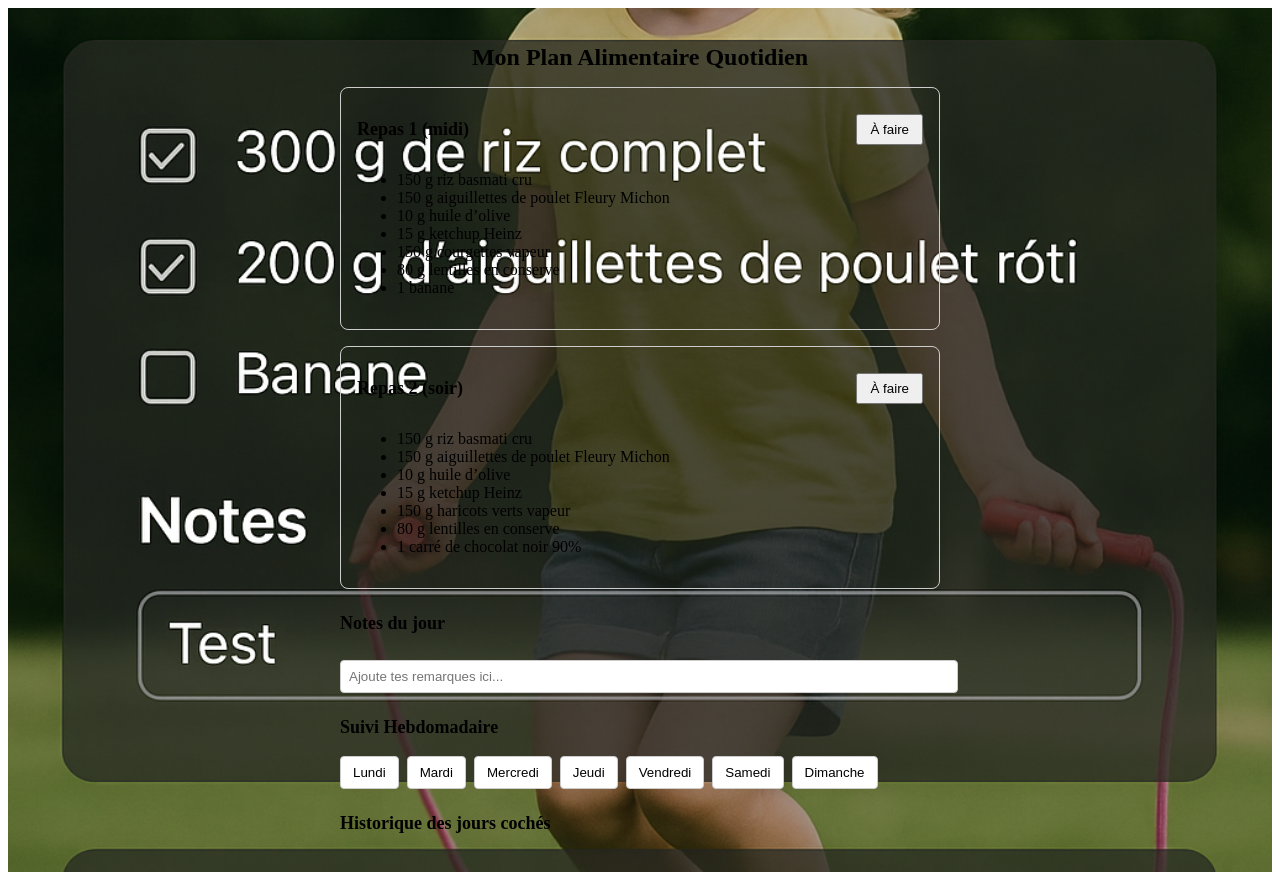
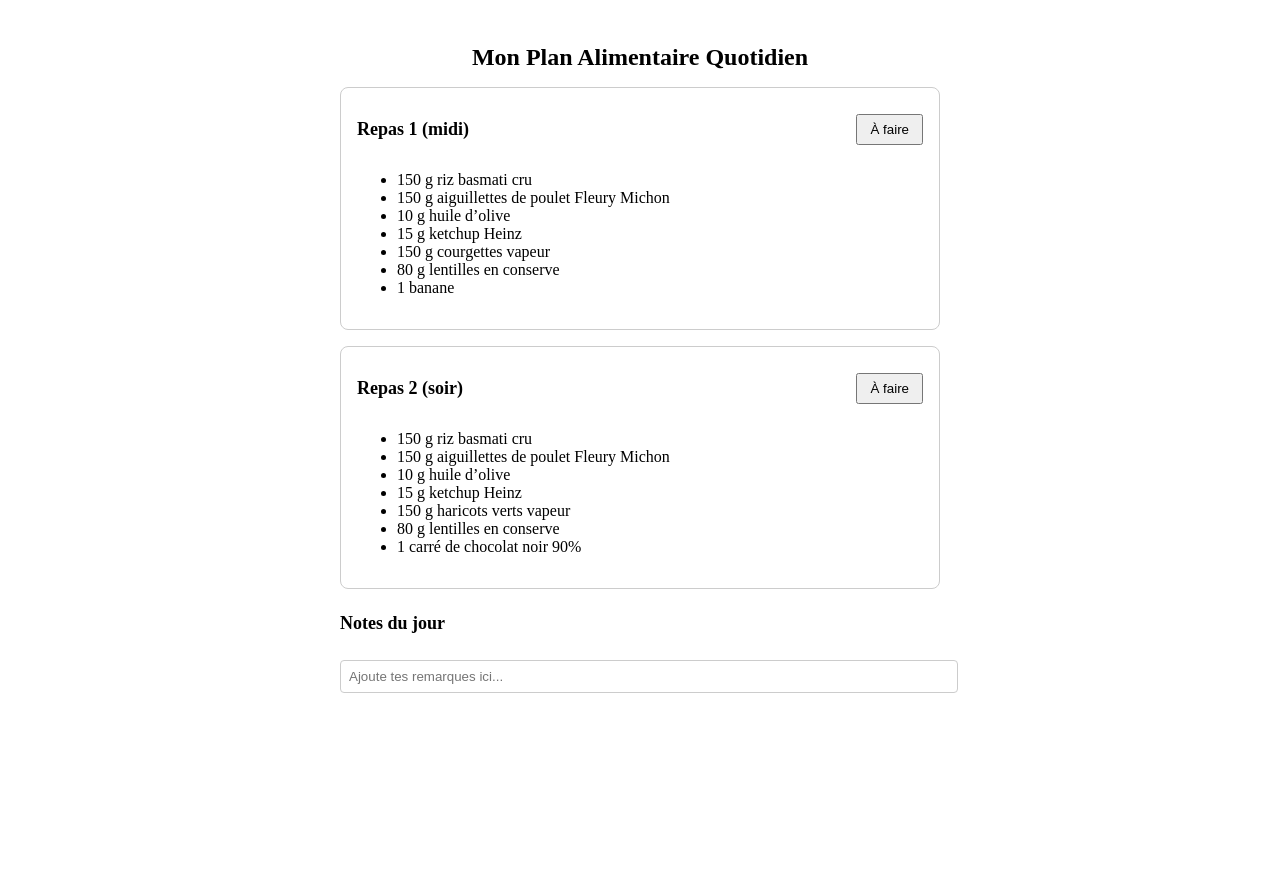
Before and after one commit to Mathelchrist/testchatgpt, a Next.js app: page / in a window 1280 px wide. After the commit the page ends 800 px from the top, so only its background shows below. Built offline with nearby package versions, Linux system fonts and the light colour scheme.

Commit message:
6eme commit

```diff
--- a/components/ui/MealTrackerApp.jsx
+++ b/components/ui/MealTrackerApp.jsx
@@ -1,13 +1,9 @@
 import { useEffect, useState } from "react";
-
-const daysOfWeek = ["Lundi", "Mardi", "Mercredi", "Jeudi", "Vendredi", "Samedi", "Dimanche"];
 
 export default function MealTrackerApp() {
   const [isClient, setIsClient] = useState(false);
   const [completedMeals, setCompletedMeals] = useState({ meal1: false, meal2: false });
   const [notes, setNotes] = useState("");
-  const [calendar, setCalendar] = useState({});
-  const [history, setHistory] = useState([]);
 
   useEffect(() => {
     setIsClient(true);
@@ -17,12 +13,6 @@ export default function MealTrackerApp() {
     if (isClient) {
       const savedNotes = localStorage.getItem("mealNotes");
       if (savedNotes) setNotes(savedNotes);
-
-      const savedCalendar = localStorage.getItem("mealCalendar");
-      setCalendar(savedCalendar ? JSON.parse(savedCalendar) : daysOfWeek.reduce((acc, day) => ({ ...acc, [day]: false }), {}));
-
-      const savedHistory = localStorage.getItem("mealHistory");
-      setHistory(savedHistory ? JSON.parse(savedHistory) : []);
     }
   }, [isClient]);
 
@@ -32,29 +22,8 @@ export default function MealTrackerApp() {
     }
   }, [notes, isClient]);
 
-  useEffect(() => {
-    if (isClient) {
-      localStorage.setItem("mealCalendar", JSON.stringify(calendar));
-    }
-  }, [calendar, isClient]);
-
-  useEffect(() => {
-    if (isClient) {
-      localStorage.setItem("mealHistory", JSON.stringify(history));
-    }
-  }, [history, isClient]);
-
   const toggleMeal = (meal) => {
     setCompletedMeals({ ...completedMeals, [meal]: !completedMeals[meal] });
-  };
-
-  const toggleDay = (day) => {
-    const updatedCalendar = { ...calendar, [day]: !calendar[day] };
-    setCalendar(updatedCalendar);
-    if (!calendar[day]) {
-      const today = new Date().toLocaleDateString();
-      setHistory((prev) => [...prev, { day, date: today }]);
-    }
   };
 
   const handleNoteChange = (e) => setNotes(e.target.value);
@@ -118,31 +87,6 @@ export default function MealTrackerApp() {
           style={{ width: '100%', padding: '8px', marginTop: '8px', border: '1px solid #ccc', borderRadius: '4px' }}
         />
       </div>
-
-      <div style={{ marginTop: '24px' }}>
-        <h3 style={{ fontSize: '18px', fontWeight: '600' }}>Suivi Hebdomadaire</h3>
-        <div style={{ display: 'flex', flexWrap: 'wrap', gap: '8px', marginTop: '12px' }}>
-          {daysOfWeek.map((day) => (
-            <button key={day} onClick={() => toggleDay(day)} style={{
-              padding: '8px 12px',
-              border: '1px solid #ccc',
-              borderRadius: '4px',
-              backgroundColor: calendar[day] ? '#d1fae5' : '#fff'
-            }}>
-              {calendar[day] ? `✔️ ${day}` : day}
-            </button>
-          ))}
-        </div>
-      </div>
-
-      <div style={{ marginTop: '24px' }}>
-        <h3 style={{ fontSize: '18px', fontWeight: '600' }}>Historique des jours cochés</h3>
-        <ul style={{ paddingLeft: '20px' }}>
-          {history.map((entry, index) => (
-            <li key={index}>{entry.day} — {entry.date}</li>
-          ))}
-        </ul>
-      </div>
     </div>
   );
 }
--- a/pages/index.js
+++ b/pages/index.js
@@ -4,12 +4,7 @@ import MealTrackerApp from '../components/ui/MealTrackerApp'
 
 export default function Home() {
   return (
-    <div style={{
-      backgroundImage: 'url(/background.png)',
-      backgroundSize: 'cover',
-      backgroundPosition: 'center',
-      minHeight: '100vh'
-    }}>
+    <div>
       <Head>
         <title>Plan Alimentaire</title>
         <meta name="viewport" content="initial-scale=1.0, width=device-width" />
```
